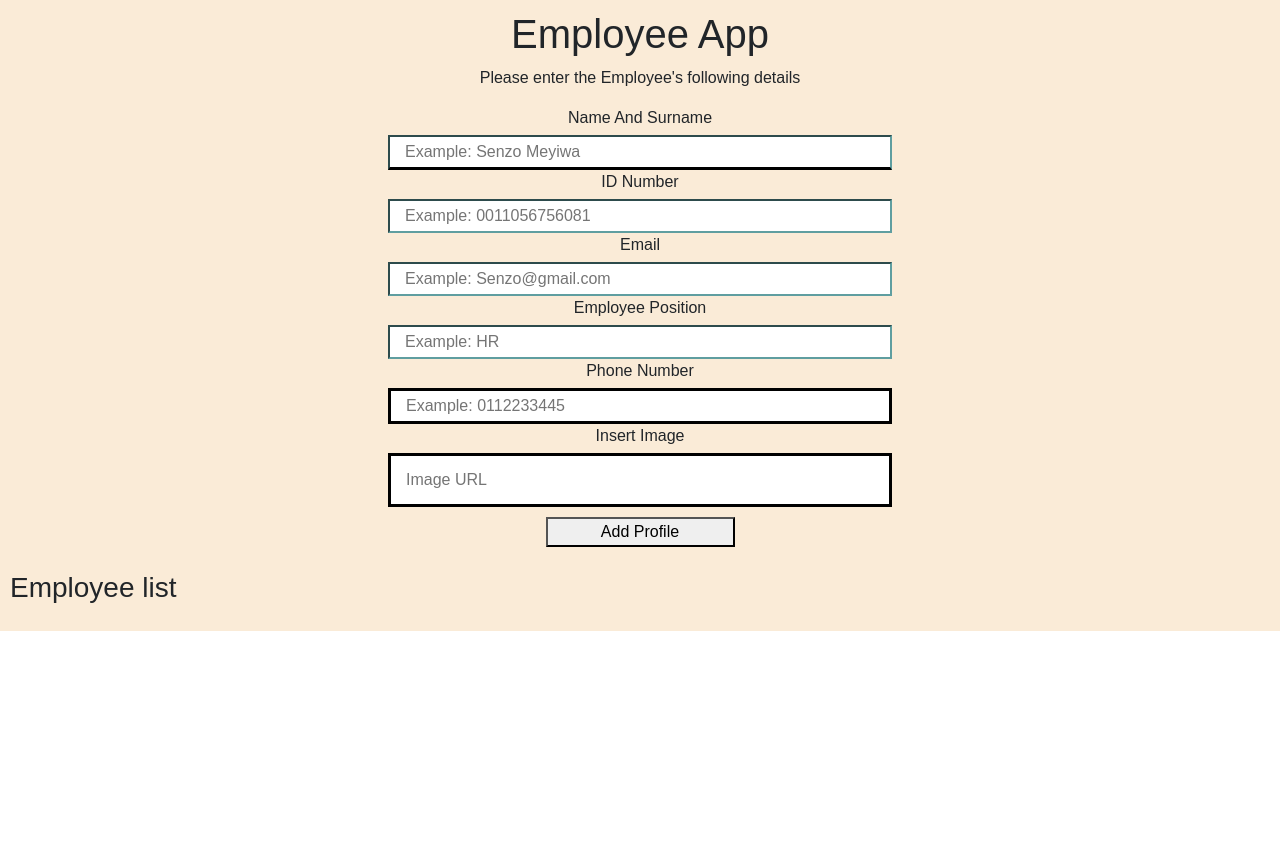
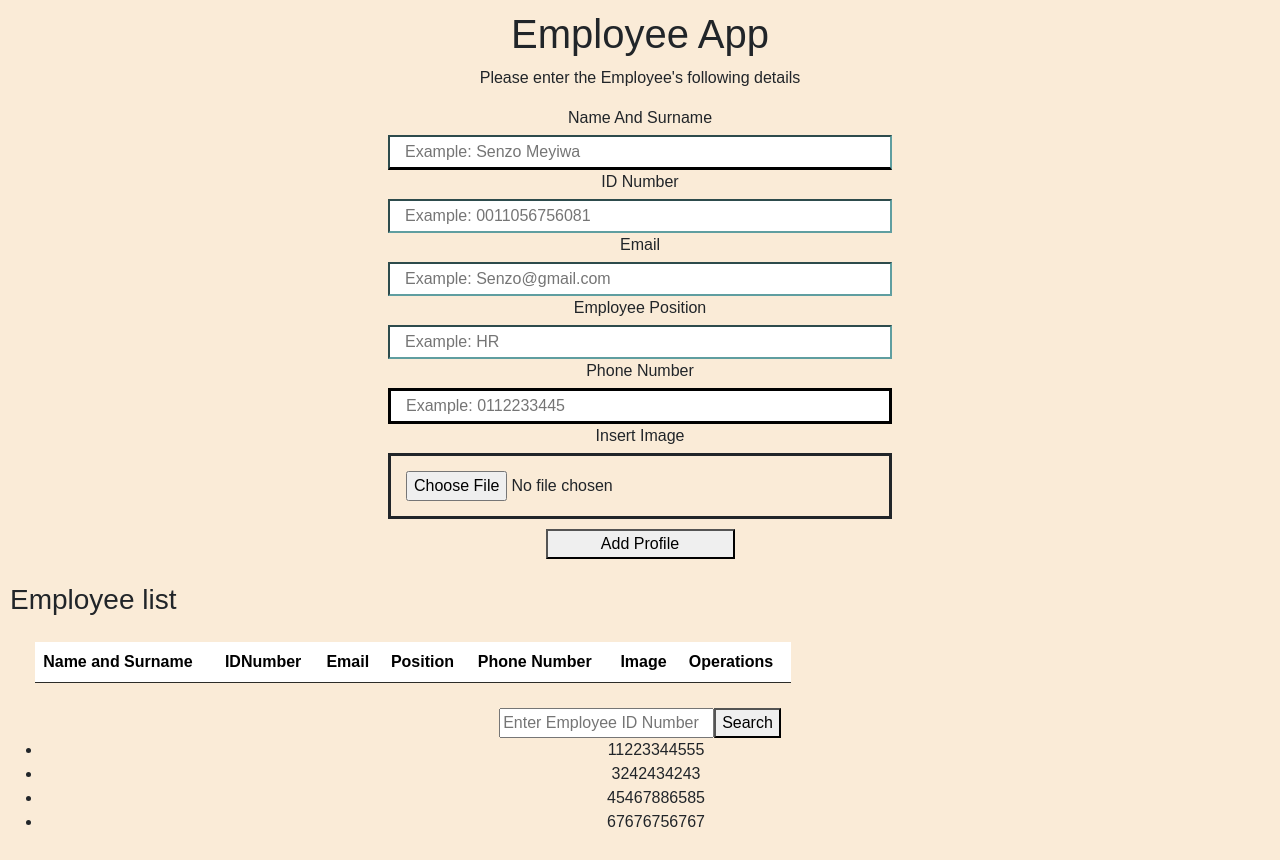
Before and after one commit to Marco20S/EmployeeTrackerReact, a React (Create React App) app: page / in a window 1280 px wide. Before the commit the page ends 800 px from the top, so only its background shows below. Built offline with nearby package versions, Linux system fonts and the light colour scheme; the HTML template or start-up script is replaced by a standard one.

Commit message:
fixed buttons

```diff
--- a/src/App.js
+++ b/src/App.js
@@ -1,4 +1,4 @@
-import { useState } from 'react';
+import { useEffect, useState } from 'react';
 import { BsSearch } from 'react'
 
 import './App.css';
@@ -11,19 +11,42 @@ import EditInfo from './components/Employee';
 function App() {
 
 
-  const [employees, setEmployees] = useState([])
+  const [employees, setEmployees] = useState()
   const [edit, setEdit] = useState(false)
+
+  useEffect(() => {
+    const fromLocalStorage = localStorage.getItem('employees') || []
+    console.log(typeof fromLocalStorage)
+    if ((typeof fromLocalStorage) == 'object') {
+      console.log('inside if')
+      localStorage.setItem('employees', JSON.stringify(fromLocalStorage))
+      setEmployees(fromLocalStorage)
+    } else {
+      console.log('inside else')
+      setEmployees( JSON.parse(fromLocalStorage))
+    }
+  }, [])
+
+  useEffect(() => {
+    employees && localStorage.setItem('employees', JSON.stringify(employees))
+  }, [employees])
+
+
+
 
   const add = ((emp) => {
 
     setEmployees(() => [...employees, {
       name: emp.name, idnumber: emp.idnumber,
-      mail: emp.mail, eposition: emp.eposition, phone: emp.phone
+      mail: emp.mail, eposition: emp.eposition, phone: emp.phone, image:emp.image
     }])
 
     console.log('App.js', employees)
     Array.from(document.querySelectorAll('.employee-form input')).forEach(input => {
-      input.value = '';
+      console.log("form input",input.type == 'file')
+      if(input.type !== 'file'){
+        input.value = '';
+      }
 
     })
 
@@ -35,19 +58,21 @@ function App() {
     console.log(deleteEmp)
     alert("The following Employee will be removed from the list: ")
     // const newEmployees = employees.filter((data)=> data !== deleteEmp.idnumber)
-    setEmployees(employees.filter(employee => employees.idnumber !== deleteEmp));
+    setEmployees(employees.filter(employee => {
+      console.log(employee.idnumber, '==', deleteEmp)
+      return employee.idnumber !== deleteEmp
+    }
+    ));
     console.log(employees)
-    setEmployees("")
+
   }
 
   const updateEmployee = (idnumber, updatedEmployee) => {
     setEmployees(employees.map((employee) => employee.idnumber === idnumber ?
       updatedEmployee : employee))
+    console.log("UPDATE", setEmployees)
 
   }
-
-
-
 
 
   return (
@@ -55,11 +80,11 @@ function App() {
 
       <EmployeeInfo add={add} />
 
-      {employees && <DisplayEmployee employees={employees} handleDelete={handleDelete} updateEmployee={updateEmployee} />}
+      {employees && <DisplayEmployee employees={employees} handleDelete={handleDelete} updateEmployee={updateEmployee} setEmployees={setEmployees} />}
 
 
       {/* <EditInfo/> */}
-      {/* <Search/> */}
+      <Search/>
 
 
 
--- a/src/components/Employee.js
+++ b/src/components/Employee.js
@@ -1,5 +1,5 @@
 import React, { useContext } from "react"
-import { useState } from "react"
+import { useState} from "react"
 import { useRef } from "react";
 import { useEffect } from "react";
 import { useReducer } from "react";
@@ -11,7 +11,7 @@ import EmployeeInfo from "./EmployeeInfo";
 
 let EmpID = 0;
 
-export default function EditInfo({theEmployee,employees}) {
+export default function EditInfo({theEmployee,employees, setEmployees}) {
 
 
     const [name, setName] = useState(theEmployee.name)
@@ -21,12 +21,15 @@ export default function EditInfo({theEmployee,employees}) {
     const [phone, setPhone] = useState(theEmployee.phone);
     const [image, setImage] = useState(theEmployee.image);
     const [index, setIndex] = useState(0)
+    const [list, newList] = useState([])
 
 
 
 
-    const {updateEmployee} = useState(employees)
-    const updatedEmployee = {name,idnumber,mail, eposition ,phone,image}
+     const updateEmployee = [...employees]
+    //  const {updateEmployee} = useState(employees)
+
+    let updatedEmployee = {name,idnumber,mail, eposition ,phone,image}
 
     const id = theEmployee.idnumber;
 
@@ -34,32 +37,43 @@ export default function EditInfo({theEmployee,employees}) {
     const handleShow = (e) => setShow(true)
     const handleClose = (e) => setShow(false)
 
-
-
-
-    // useEffect(() => {
-    //     localStorage.setItem('index', JSON.stringify( name +" " + idnumber +" " + mail +" " + eposition +" " + phone));
-    // }, [ name +" " + idnumber +" " + mail +" " + eposition +" " + phone]);
-
-    // function addEmployee(e) {
-    //     e.preventDefault();
-    //     const temp = { name: name, idnumber: idnumber, mail: mail, eposition: eposition, phone: phone };
-    //     props.add(temp);
-    //     console.log('Info.js', props.employees);
-    //     setIndex(index + 1);
-    //     localStorage.setItem('Info.js', index + " " + name +" " + idnumber +" " + mail +" " + eposition +" " + phone)
-
-    // }
+     useEffect(() => { handleClose() },[employees])
 
     const handleSubmit = (e) => {
         e.preventDefault()
-        updateEmployee({idnumber,updatedEmployee})
+        console.log(updatedEmployee)
+        setEmployees(employees.map(emp => {
+            return emp.idnumber === updatedEmployee.idnumber ?
+            {
+                name:updatedEmployee.name,
+                idnumber:updatedEmployee.idnumber,
+                mail:updatedEmployee.mail,
+                eposition:updatedEmployee.eposition,
+                phone:updatedEmployee.phone,
+                image:updatedEmployee.image,
+            }
+            :
+            emp
+        }))
+
+         updatedEmployee = {name : "",idnumber:"",mail:"", eposition:"" ,phone:"",image:""}
+
+
+        Array.from(document.querySelectorAll('.employee-form input')).forEach(input => {
+      console.log("form input",input.type == 'file')
+      if(input.type !== 'file'){
+        input.value = '';
+      }
+
+    })
+     theEmployee = {}
     }
+
 
 
     return (
         <>
-            <form onSubmit={handleSubmit}>
+            <form className="employee-form" onSubmit={handleSubmit}>
 
                 <h1> Employee App</h1>
 
@@ -104,8 +118,8 @@ export default function EditInfo({theEmployee,employees}) {
 
                 <label className="NS">Insert Image</label>
                 <br />
-                <input type="text" value={image} className="image" placeholder="Image URL" name="image"
-                    onChange={(e)=> setImage(e.target.value)} />
+                <input type="file" value={image} className="image" placeholder="Image URL" name="image"
+                    onChange={(e)=> { console.log(e.target);setImage(e.target.value)}} />
 
 
                 <br />
--- a/src/components/EmployeeInfo.jsx
+++ b/src/components/EmployeeInfo.jsx
@@ -15,10 +15,13 @@ export default function EmployeeInfo(props) {
     const [eposition, setEposition] = useState('');
     const [phone, setPhone] = useState('');
     const [image, setImage] = useState('');
-    // const [employee, setEmployee] = useState({name: '', idnumber: '', mail: '', eposition: "", phone: ""});
     const [index, setIndex] = useState(1)
 
     const [items, setItems] = useState(props.employees);
+
+    const fileInputRad = useRef<HTMLInputElement>([]);
+
+
 
     useEffect(() => {
         // if(name.length>0){alert("please enter the folloeing details")}
@@ -33,46 +36,15 @@ export default function EmployeeInfo(props) {
     }
 
 
-
-
     function addEmployee(e) {
         e.preventDefault();
-        // if(name.length>0){alert("please enter the folloeing details")}
-
-        const temp = { name: name, idnumber: idnumber, mail: mail, eposition: eposition, phone: phone };
+        const temp = { name: name, idnumber: idnumber, mail: mail, eposition: eposition, phone: phone, image:image };
         props.add(temp);
         console.log('Info.js', props.employees);
         setIndex(index + 1);
-        // useEffect(() => {
-        //     localStorage.setItem('index', JSON.stringify(index));
-        // }, [index]);
-        localStorage.setItem('Info.js', index + " " + name + " " + idnumber + " " + mail + " " + eposition + " " + phone)
-        // Array.from(document.querySelectorAll('.employee-form input')).forEach(input => {
-        //     console.log(input.value)
-
-
-
-        // })
-
+        localStorage.setItem('Info.js', index + " " + name + " " + idnumber + " " + mail + " " + eposition + " " + phone + " "+ image)
     }
 
-    // function ChangInfo(e) {
-    // }
-    // const handleDelete = (data)=>{
-    //     alert("You about to delete the following record: " + data);
-    //     setEmployees('')
-    // }
-
-
-    // const deleteEmployee = (deleteEmp) => {
-    //     // alert(EmployeeInfo)
-    //     const newDelete = employee.filter((employee) => employee !== deleteEmp);
-    //     setEmployee(newDelete)
-    // }
-    // const add = (() => {
-    //     props.add(name, idnumber, mail, eposition, phone)
-
-    // })
 
     return (
         <>
@@ -121,8 +93,8 @@ export default function EmployeeInfo(props) {
 
                 <label className="NS">Insert Image</label>
                 <br />
-                <input type="text" value={image} className="image" placeholder="Image URL" name="image"
-                    onChange={(event) => setImage(event.target.value)} />
+                <input type="file" value={image} className="image" placeholder="Image URL" name="image"
+                    onChange={(event) => { console.log(event.target.files); setImage(event.target.value)}} />
 
 
                 <br />
--- a/src/components/Search.js
+++ b/src/components/Search.js
@@ -11,20 +11,29 @@ export default function Search(data) {
 
     const [names, setNames] = useState(employeesDatabase)
     const filterNames = e => {
-        const search = e.target.value()
-        const filteredNames = employeesDatabase.filter(names =>names.idnumber.toLocaleUpperCase().includes(search))
+        console.log(e.target.value)
+        let search = e.target.value
+
+        if(search){
+            const filteredNames = employeesDatabase.filter(names =>names.idnumber.toLocaleUpperCase().includes(search))
+        //setNames(filteredNames)
+        }else{
+            search = document.getElementById("input").value
+            const filteredNames = employeesDatabase.filter(names =>names.idnumber.toLocaleUpperCase().includes(search))
         setNames(filteredNames)
+        }
+
     }
 
 
     return (
 
         <>
-            <input type="text" placeholder="Enter Employee ID Number" onChange={(e)=> filterNames(e)}/>
-            <button>Search</button>
+            <input type="text" placeholder="Enter Employee ID Number" id="input" onChange={(e)=> filterNames(e)}/>
+            <button onClick={(e)=> filterNames(e)}>Search</button>
 
             <ul>{names.map( name =>{
-                return <li key={name.idnumber}> {names.idnumber}</li>})}
+                return <li key={name.idnumber}> {name.idnumber}</li>})}
                 </ul>
 
         </>
--- a/src/components/display.jsx
+++ b/src/components/display.jsx
@@ -5,31 +5,29 @@ import EditInfo from "./Employee";
 
 import EmployeeInfo from "./EmployeeInfo";
 
-
-
 export default function DisplayEmployee(props) {
 
 
-    //const {updateEmployee} = useState(props.employees)
-    //const updatedEmployee = {name,idnumber,mail, eposition ,phone,image}
+    const { updateEmployee } = useState(props.employees)
+    const [currentEmployee, setCurrentEmployee] = useState({})
+    // const updatedEmployee = {name,idnumber,mail, eposition ,phone,image}
 
     //const id = theEmployee.idnumber;
 
     const [show, setShow] = useState(false)
-    const handleShow = () => setShow(true)
+
+    const handleShow = (emp) => {
+        setCurrentEmployee(emp)
+        setShow(true)
+
+    }
+
     const handleClose = () => setShow(false)
 
 
     return (
 
         <>
-
-            <ul>{
-
-                    props.employees.map((data, idnumber) => ((
-                        <>
-                            <br /><br />
-
             <table className="table">
                 <tbody>
                     <tr>
@@ -41,6 +39,9 @@ export default function DisplayEmployee(props) {
                         <th> Image</th>
                         <th> Operations</th>
                     </tr>
+                    {props.employees.map((data, idnumber) => {
+                        return (
+                            <tr>
 
                                 <td>{data.name}</td>
                                 <td>{data.idnumber}</td>
@@ -50,9 +51,14 @@ export default function DisplayEmployee(props) {
                                 <td>{data.image}</td>
                                 <td>
                                     <button onClick={() => props.handleDelete(data.idnumber)} >Delete</button>
-                                        <button onClick={handleShow} >Update</button></td>
+                                    <button onClick={() => { handleShow(data) }} >Update</button></td>
+                            </tr>
+
+                        )
+                    })}
+
+
                 </tbody>
-
             </table>
 
             <Modal show={show} onHide={handleClose} closebuttom>
@@ -62,7 +68,7 @@ export default function DisplayEmployee(props) {
                 </ModalHeader>
                 <ModalBody>
 
-                                    <EditInfo theEmployee={data}/>
+                    <EditInfo theEmployee={currentEmployee} employees={props.employees} setEmployees={props.setEmployees} />
 
                 </ModalBody>
                 <ModalFooter>
@@ -76,11 +82,5 @@ export default function DisplayEmployee(props) {
 
         </>
 
-                    )))
-
-                }</ul>
-
-        </>
-
     )
 }
```
Lines whose indentation alone changed are shown as unchanged.
